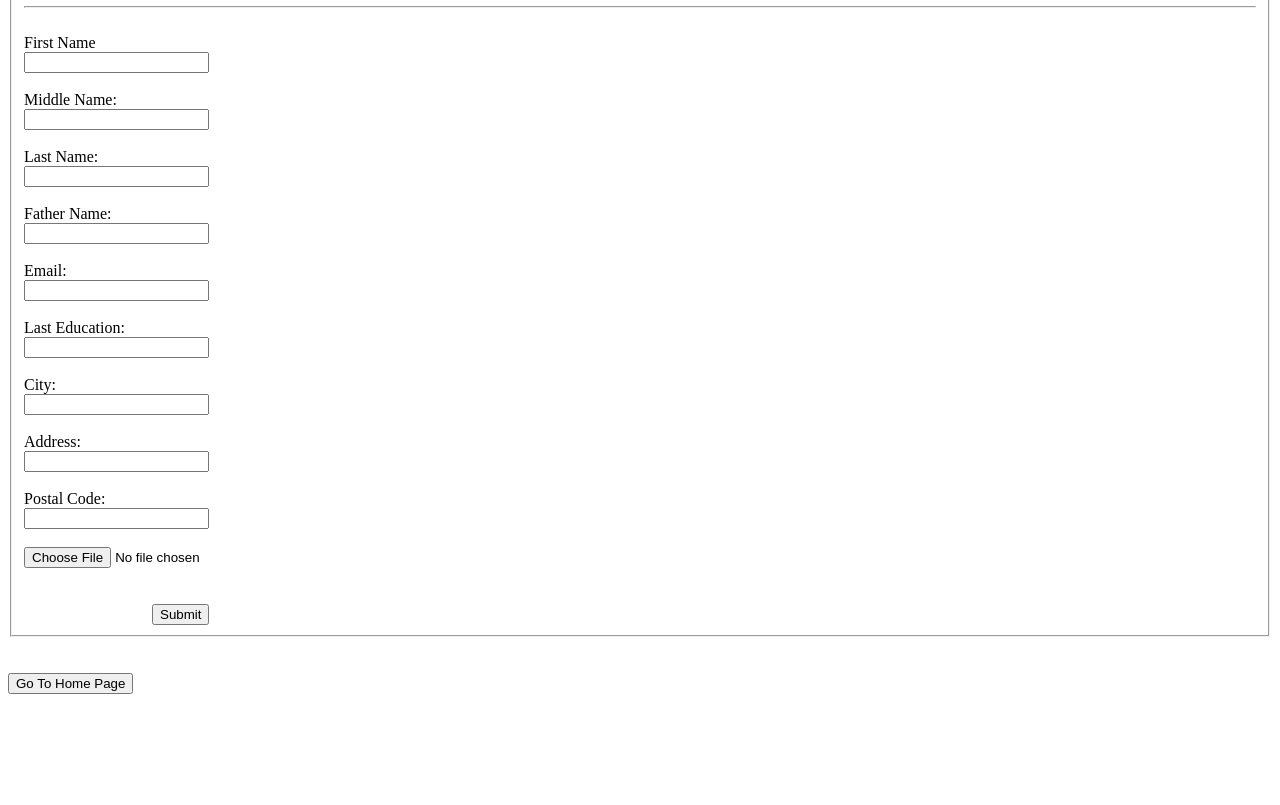
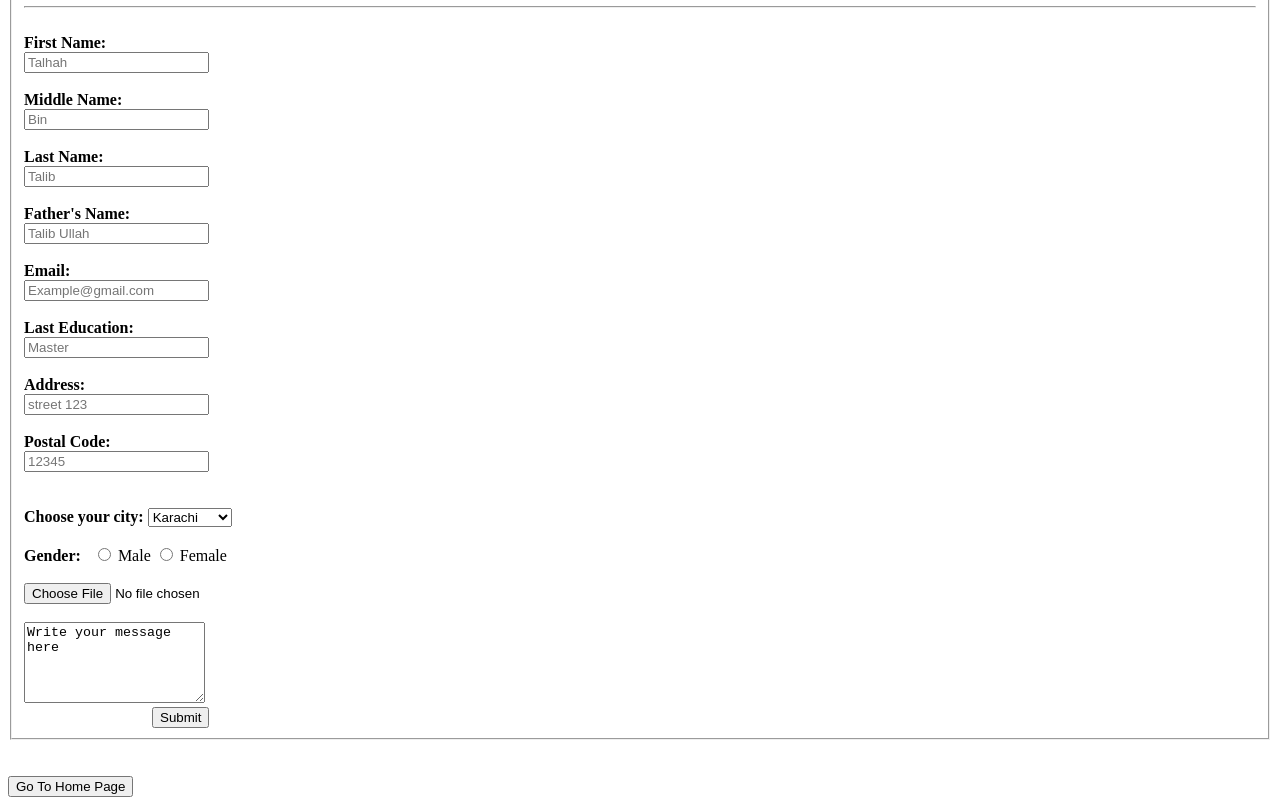
Before and after one commit to talhahtalib/VeryFirstProjectOf-HTML, a plain HTML site: page html files/form.html in a window 1280 px wide. Shown: the part 105-910 px from the top of the page. Before the commit the page ends 807 px from the top, so only its background shows below. Drawn offline with Linux system fonts and the light colour scheme.

Commit message:
edit form

```diff
--- a/html files/form.html
+++ b/html files/form.html
@@ -8,45 +8,58 @@
 </head>
 <body>
     <fieldset>
-        <legend>Form:</legend>
+        <legend>Career Form:</legend>
 
         <h1>Fill Your Details</h1>
     <hr>
     <br>
-    <label for="firstName">First Name</label>
+    <label for="firstName"><b>First Name:</b></label>
     <br>
-    <!--&nbsp; &nbsp; &nbsp; &nbsp;--> <input type="firstName" id="firstName">
+    <!--&nbsp; &nbsp; &nbsp; &nbsp;--> <input type="firstName" placeholder="Talhah" id="firstName">
     <br>
     <br>
-    Middle Name: <br> <input type="MiddleName" id="MiddleName">
+    <B>Middle Name:</B> <br> <input type="MiddleName" placeholder="Bin" id="MiddleName">
     <br>
     <br>
-    Last Name: <br> <input type="LastName" id="LastName">
+   <b>Last Name:</b> <br> <input type="LastName" placeholder="Talib" id="LastName">
     <br>
     <br>
-    Father Name: <br> <input type="fathername" id="fathername">
+   <b>Father's Name:</b> <br> <input type="father's name" placeholder="Talib Ullah" id="father's name">
     <br>
     <br>
-    Email: <br> <!--&nbsp; &nbsp; &nbsp; &nbsp; &nbsp; &nbsp; &nbsp;--> <input type="Email" id="Email">
+   <b>Email:</b> <br> <!--&nbsp; &nbsp; &nbsp; &nbsp; &nbsp; &nbsp; &nbsp;--> <input type="Email" placeholder="Example@gmail.com" id="Email">
     <br>
     <br>
-    Last Education: <br>  <input type="LastEducation" id="LastEducation">
+   <b>Last Education:</b> <br>  <input type="LastEducation" placeholder="Master" id="LastEducation">
     <br>
     <br>
-    City: <br> <input type="" id="">
+   <b>Address:</b> <br> <input type="" placeholder="street 123" id="">
     <br>
     <br>
-    Address: <br> <input type="" id="">
+   <b>Postal Code:</b> <br> <input type="" placeholder="12345" id="">
     <br>
     <br>
-    Postal Code: <br> <input type="" id="">
+<br>
+    <label for="City"><b>Choose your city:</b></label>
+    <select name="Cities" id="Cities">
+      <option value="Karachi">Karachi</option>
+      <option value="Islamabad">Islamabad</option>
+      <option value="Faislabad">Faislabad</option>
+      <option value="Lahore">Lahore</option>
+      <option value="Multan">Multan</option>
+    </select>
     <br>
     <br>
+    <label for="Gender"><b>Gender:</b></label> &nbsp;
+    <input type="radio" name="gender" value="male"> Male
+    <input type="radio" name="gender" value="female"> Female
+    <br>
+<br>
 
     <input type="file" id="myFile" name="Resume">
     <br>
     <br>
-
+    <textarea name="message here" id="message here" cols="20" rows="5">Write your message here</textarea>
     <br>
     &nbsp; &nbsp; &nbsp; &nbsp; &nbsp; &nbsp; &nbsp; &nbsp; &nbsp; &nbsp; &nbsp; &nbsp; &nbsp; &nbsp; &nbsp; &nbsp;  <input type="button" value="Submit">
     </fieldset>
```
Also changed, not shown: html files/About Us.html (+1 -1 lines), html files/Services.html (renamed from html files/Servises.html, +2 -2 lines), html files/index.html (+14 -14 lines).
